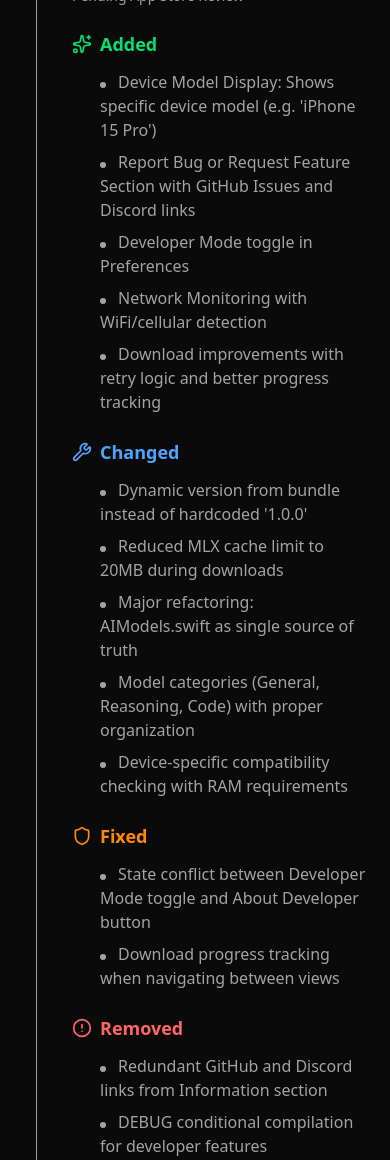
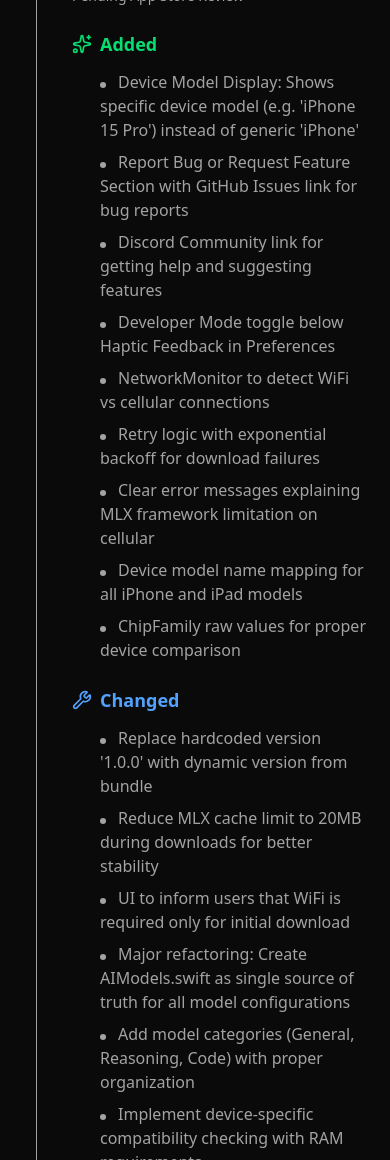
Before and after one commit to Natxo09/erislanding, a Next.js app: page /changelog in a window 390 px wide. Shown: the part 408-1568 px from the top of the page. Built offline with nearby package versions, Linux system fonts and the light colour scheme; no server answers.

Commit message:
Complete changelog content with all version details
- Add missing performance section for v1.5
- Include complete list of changes for v1.3 including all language support
- Properly organize v1.4 changes with iPhone 11 removal
- Ensure no duplicate entries between versions

```diff
--- a/src/app/changelog/page.tsx
+++ b/src/app/changelog/page.tsx
@@ -40,27 +40,43 @@ const changelogData: ChangelogEntry[] = [
     status: "pending",
     categories: {
       added: [
-        "Device Model Display: Shows specific device model (e.g. 'iPhone 15 Pro')",
-        "Report Bug or Request Feature Section with GitHub Issues and Discord links",
-        "Developer Mode toggle in Preferences",
-        "Network Monitoring with WiFi/cellular detection",
-        "Download improvements with retry logic and better progress tracking"
+        "Device Model Display: Shows specific device model (e.g. 'iPhone 15 Pro') instead of generic 'iPhone'",
+        "Report Bug or Request Feature Section with GitHub Issues link for bug reports",
+        "Discord Community link for getting help and suggesting features",
+        "Developer Mode toggle below Haptic Feedback in Preferences",
+        "NetworkMonitor to detect WiFi vs cellular connections",
+        "Retry logic with exponential backoff for download failures",
+        "Clear error messages explaining MLX framework limitation on cellular",
+        "Device model name mapping for all iPhone and iPad models",
+        "ChipFamily raw values for proper device comparison"
       ],
       changed: [
-        "Dynamic version from bundle instead of hardcoded '1.0.0'",
-        "Reduced MLX cache limit to 20MB during downloads",
-        "Major refactoring: AIModels.swift as single source of truth",
-        "Model categories (General, Reasoning, Code) with proper organization",
-        "Device-specific compatibility checking with RAM requirements"
+        "Replace hardcoded version '1.0.0' with dynamic version from bundle",
+        "Reduce MLX cache limit to 20MB during downloads for better stability",
+        "UI to inform users that WiFi is required only for initial download",
+        "Major refactoring: Create AIModels.swift as single source of truth for all model configurations",
+        "Add model categories (General, Reasoning, Code) with proper organization",
+        "Implement device-specific compatibility checking with RAM requirements",
+        "Move download state management to ModelManager for persistence across views",
+        "Improve UI/UX in model management with clearer information display",
+        "Update all views to use centralized AIModelsRegistry"
       ],
       fixed: [
         "State conflict between Developer Mode toggle and About Developer button",
-        "Download progress tracking when navigating between views"
+        "Download progress tracking when navigating between views",
+        "Show/hide Developer section based on toggle state",
+        "Prevent multiple simultaneous downloads with proper state management"
       ],
       removed: [
         "Redundant GitHub and Discord links from Information section",
         "DEBUG conditional compilation for developer features",
         "Obsolete ModelConfiguration+Extensions.swift"
+      ],
+      performance: [
+        "Reduced code duplication across the codebase",
+        "Improved maintainability with centralized model management",
+        "Better user experience with more detailed model information",
+        "More reliable download state management across views"
       ]
     }
   },
@@ -70,17 +86,17 @@ const changelogData: ChangelogEntry[] = [
     status: "released",
     categories: {
       added: [
-        "Model Compatibility System with visual indicators",
-        "Dynamic GPU Cache Limits based on device capabilities",
-        "Model Download Warnings before downloading risky models",
-        "Improved Error Messages for Metal compilation failures"
+        "Dynamic GPU cache limits based on device capabilities",
+        "Model compatibility system with visual indicators",
+        "Warnings before downloading risky models",
+        "Improved error messages for Metal compilation failures"
       ],
       changed: [
         "Sort models by device compatibility in UI",
-        "Updated documentation to reflect actual device requirements"
+        "Update documentation to reflect actual device requirements"
       ],
       removed: [
-        "iPhone 11 base model support (4GB RAM causes crashes)",
+        "iPhone 11 base model support (only 4GB RAM causes crashes)",
         "Note: iPhone 11 Pro/Pro Max (6GB RAM) and SE 2nd gen remain supported"
       ]
     }
@@ -91,22 +107,38 @@ const changelogData: ChangelogEntry[] = [
     status: "released",
     categories: {
       added: [
-        "Stop Generation Button with thread-safe cancellation",
+        "Stop Generation Button to cancel text generation mid-stream",
+        "Thread-safe CancellationToken class for cross-actor cancellation",
         "Scroll-to-Bottom floating button with smooth animations",
-        "Automatic memory management with MemoryManager",
-        "Loading spinner when model is being loaded",
-        "30+ new languages for syntax highlighting including Dart, Julia, Vue.js, Solidity"
+        "Memory warning handler to clear caches and reduce GPU memory",
+        "Initialize MemoryManager on app startup for automatic memory handling",
+        "Loading spinner when model is being loaded into memory",
+        "Regex caching for syntax highlighting with NSCache",
+        "Haptic feedback when pressing stop button",
+        "Languages: Dart, Lua, Elixir, Clojure, Zig, Nim, Julia",
+        "Enterprise languages: Groovy/Gradle, PowerShell, Visual Basic .NET",
+        "Scientific languages: Fortran, MATLAB, R",
+        "Legacy: Pascal/Delphi",
+        "Web frameworks: Vue.js, React/JSX/TSX, Svelte, Angular",
+        "Markup/Config: HTML, CSS, YAML, JSON, Markdown",
+        "DevOps: Dockerfile, Terraform, GraphQL",
+        "Mobile: Objective-C, Kotlin",
+        "Blockchain: Solidity"
       ],
       changed: [
         "Reordered parser conditions to check lists before bold text",
-        "ProcessInlineMarkdown function for better list formatting"
+        "Added processInlineMarkdown function to handle bold, italic and code formatting within list items",
+        "Stop button color from blue to red for better visibility",
+        "Improve auto-scroll behavior for new messages",
+        "Differentiate between model loading and text generation states"
       ],
       fixed: [
-        "Lists with inline markdown now render correctly (e.g. '- **Title**: Content')"
+        "Now correctly renders lists with inline markdown like '- **Title**: Content'",
+        "Prevent stop action during model loading phase"
       ],
       performance: [
         "Reduced regex compilation overhead in code blocks",
-        "Optimized code syntax highlighting with cached regex patterns",
+        "Optimize code syntax highlighting with cached regex patterns",
         "Better memory management under pressure",
         "More responsive UI with optimized scroll handling"
       ]
```
